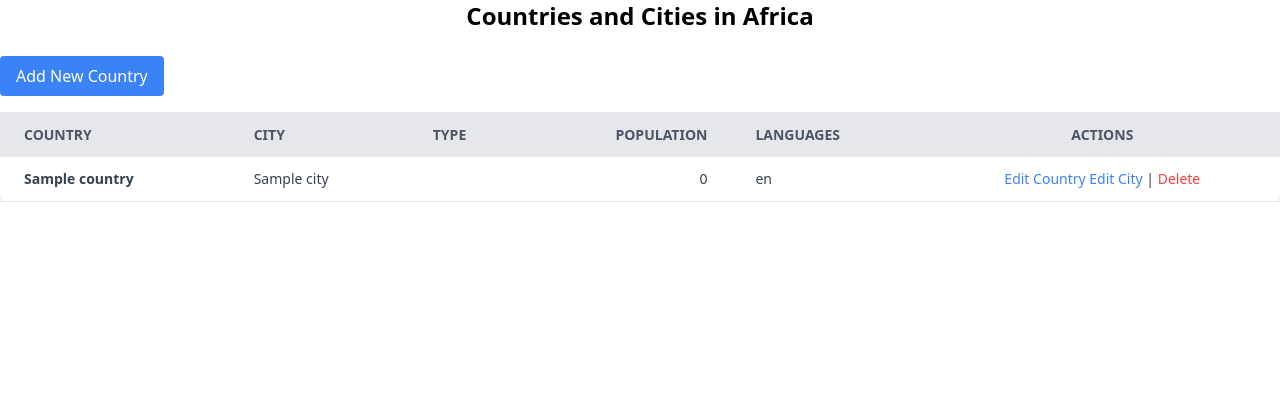
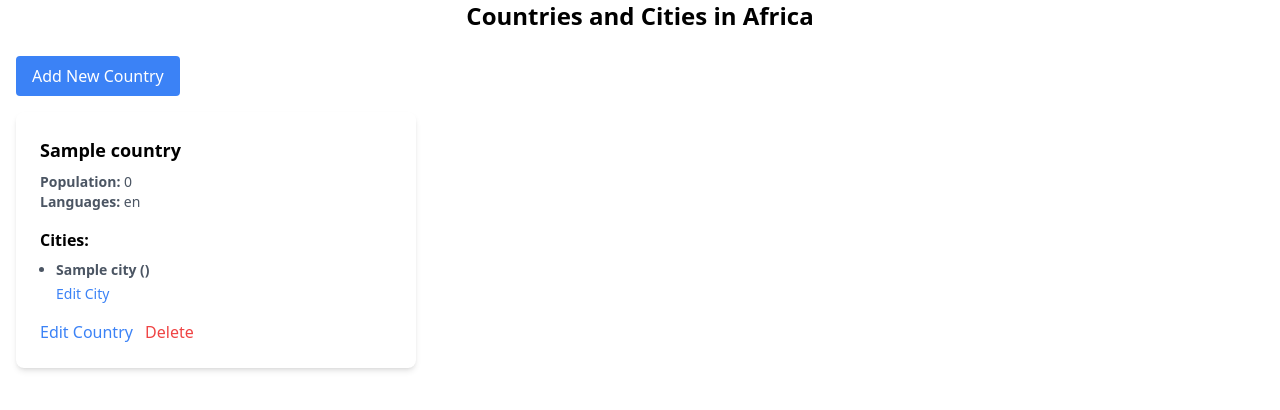
Before and after one commit to taouamwalideddine/brief-7-Africa, a PHP site: page /viewer.php in a window 1280 px wide. Shown: the part 60-470 px from the top of the page. Run offline with PHP 8.4, Linux system fonts and the light colour scheme; tables that the repository leaves empty or names only in its code hold one stand-in row (values such as "Sample post"); some libraries are stand-ins or nearby versions.

Commit message:
changed it back into cards with fixing the issues, of the delete functionality also redirected it to the viewer page when the action is executed

```diff
--- a/delete.php
+++ b/delete.php
@@ -6,5 +6,5 @@ $query = "DELETE FROM Countries WHERE ID = ?";
 $stmt = $pdo->prepare($query);
 $stmt->execute([$id]);
 
-header("Location: index.php");
+header("Location: viewer.php");
 ?>
--- a/viewer.php
+++ b/viewer.php
@@ -1,4 +1,3 @@
-
 <?php include 'DbCon.php'; ?>
 <!DOCTYPE html>
 <html lang="en">
@@ -25,64 +24,66 @@
     </ul>
 </nav>
 
-<div class="container mx-auto">
+<div class="container mx-auto px-4">
     <h1 class="text-2xl font-bold mb-6 text-center">Countries and Cities in Africa</h1>
     <a href="add.php" class="bg-blue-500 text-white px-4 py-2 rounded mb-4 inline-block">Add New Country</a>
-    <div class="overflow-x-auto">
-        <table class="table-auto w-full bg-white shadow-md rounded-lg">
-            <thead>
-                <tr class="bg-gray-200 text-gray-600 uppercase text-sm leading-normal">
-                    <th class="py-3 px-6 text-left">Country</th>
-                    <th class="py-3 px-6 text-left">City</th>
-                    <th class="py-3 px-6 text-left">Type</th>
-                    <th class="py-3 px-6 text-right">Population</th>
-                    <th class="py-3 px-6 text-left">Languages</th>
-                    <th class="py-3 px-6 text-center">Actions</th>
-                </tr>
-            </thead>
-            <tbody class="text-gray-700 text-sm">
+
+    <div class="grid grid-cols-1 md:grid-cols-2 lg:grid-cols-3 gap-6">
         <?php
         $query = "SELECT c.ID as CountryID, c.Name as Country, ci.Name as City, ci.ID as CityID, ci.Type, c.Population, c.Languages
                   FROM Countries c
                   LEFT JOIN Cities ci ON c.ID = ci.Country_ID
                   ORDER BY c.ID";
         $stmt = $pdo->query($query);
-                $currentCountryID = null;
+        $countries = [];
 
         while ($row = $stmt->fetch(PDO::FETCH_ASSOC)) {
-                    echo "<tr class='border-b border-gray-200 hover:bg-gray-100'>";
+            if (!isset($countries[$row['CountryID']])) {
+                $countries[$row['CountryID']] = [
+                    'Country' => $row['Country'],
+                    'Population' => $row['Population'],
+                    'Languages' => $row['Languages'],
+                    'Cities' => []
+                ];
+            }
 
-                    if ($currentCountryID !== $row['CountryID']) {
-                        $currentCountryID = $row['CountryID'];
+            if ($row['City']) {
+                $countries[$row['CountryID']]['Cities'][] = [
+                    'City' => $row['City'],
+                    'Type' => $row['Type'],
+                    'CityID' => $row['CityID']
+                ];
+            }
+        }
 
-                        // Display country details only once
-                        echo "<td class='py-3 px-6 text-left font-semibold' rowspan='1'>{$row['Country']}</td>";
-                        echo "<td class='py-3 px-6 text-left'>{$row['City']}</td>";
-                        echo "<td class='py-3 px-6 text-left'>{$row['Type']}</td>";
-                        echo "<td class='py-3 px-6 text-right'>" . number_format($row['Population']) . "</td>";
-                        echo "<td class='py-3 px-6 text-left'>{$row['Languages']}</td>";
-                        echo "<td class='py-3 px-6 text-center'>
-                                <a href='editCountry.php?id={$row['CountryID']}' class='text-blue-500 hover:underline'>Edit Country</a>
-                                <a href='editCity.php?id={$row['CityID']}' class='text-blue-500 hover:underline'>Edit City</a>
-                                |
-                                <a href='delete.php?id={$row['CountryID']}' class='text-red-500 hover:underline'>Delete</a>
-                              </td>";
-                    } else {
-                        // Display only city details
-                        echo "<td></td>";
-                        echo "<td class='py-3 px-6 text-left'>{$row['City']}</td>";
-                        echo "<td class='py-3 px-6 text-left'>{$row['Type']}</td>";
-                        echo "<td></td>";
-                        echo "<td></td>";
-                        echo "<td class='py-3 px-6 text-center'>
-                                <a href='editCity.php?id={$row['CityID']}' class='text-blue-500 hover:underline'>Edit City</a>
-                              </td>";
+        foreach ($countries as $countryID => $country) {
+            echo "<div class='bg-white shadow-md rounded-lg p-6'>";
+            echo "<h2 class='text-lg font-semibold mb-2'>{$country['Country']}</h2>";
+            echo "<p class='text-sm text-gray-600'><strong>Population:</strong> " . number_format($country['Population']) . "</p>";
+            echo "<p class='text-sm text-gray-600'><strong>Languages:</strong> {$country['Languages']}</p>";
+
+            echo "<h3 class='text-md font-semibold mt-4 mb-2'>Cities:</h3>";
+            echo "<ul class='list-disc ml-4'>";
+
+            foreach ($country['Cities'] as $city) {
+                echo "<li class='text-sm text-gray-600'>
+                        <strong>{$city['City']} ({$city['Type']})</strong>
+                        <div class='mt-1'>
+                            <a href='editCity.php?id={$city['CityID']}' class='text-blue-500 hover:underline'>Edit City</a>
+                        </div>
+                    </li>";
             }
-                    echo "</tr>";
+
+            echo "</ul>";
+
+            echo "<div class='mt-4'>
+                    <a href='editCountry.php?id={$countryID}' class='text-blue-500 hover:underline mr-2'>Edit Country</a>
+                    <a href='delete.php?id={$countryID}' class='text-red-500 hover:underline'>Delete</a>
+                </div>";
+
+            echo "</div>";
         }
         ?>
-            </tbody>
-        </table>
     </div>
 </div>
 </body>
```
Lines whose indentation alone changed are shown as unchanged.
